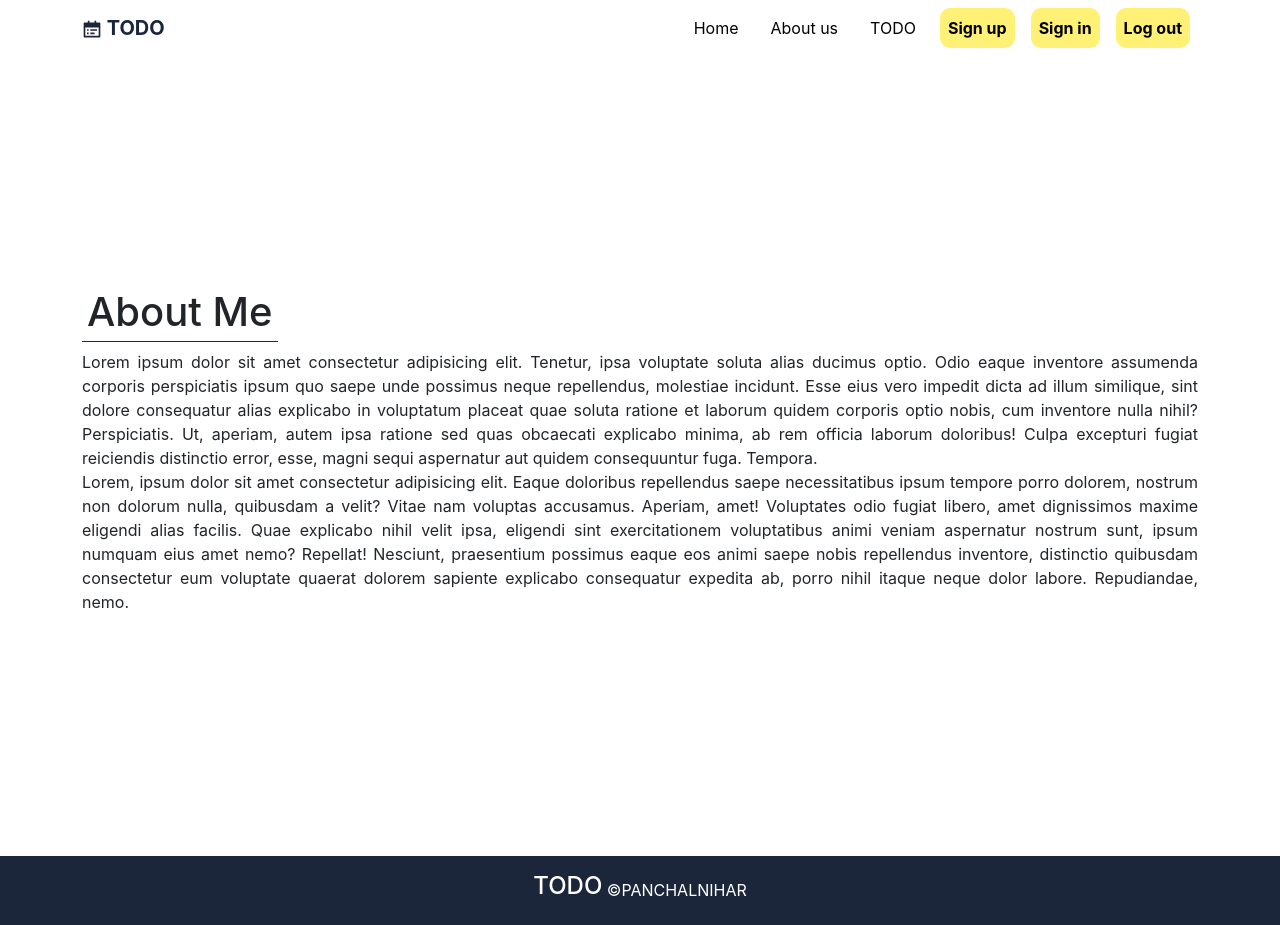
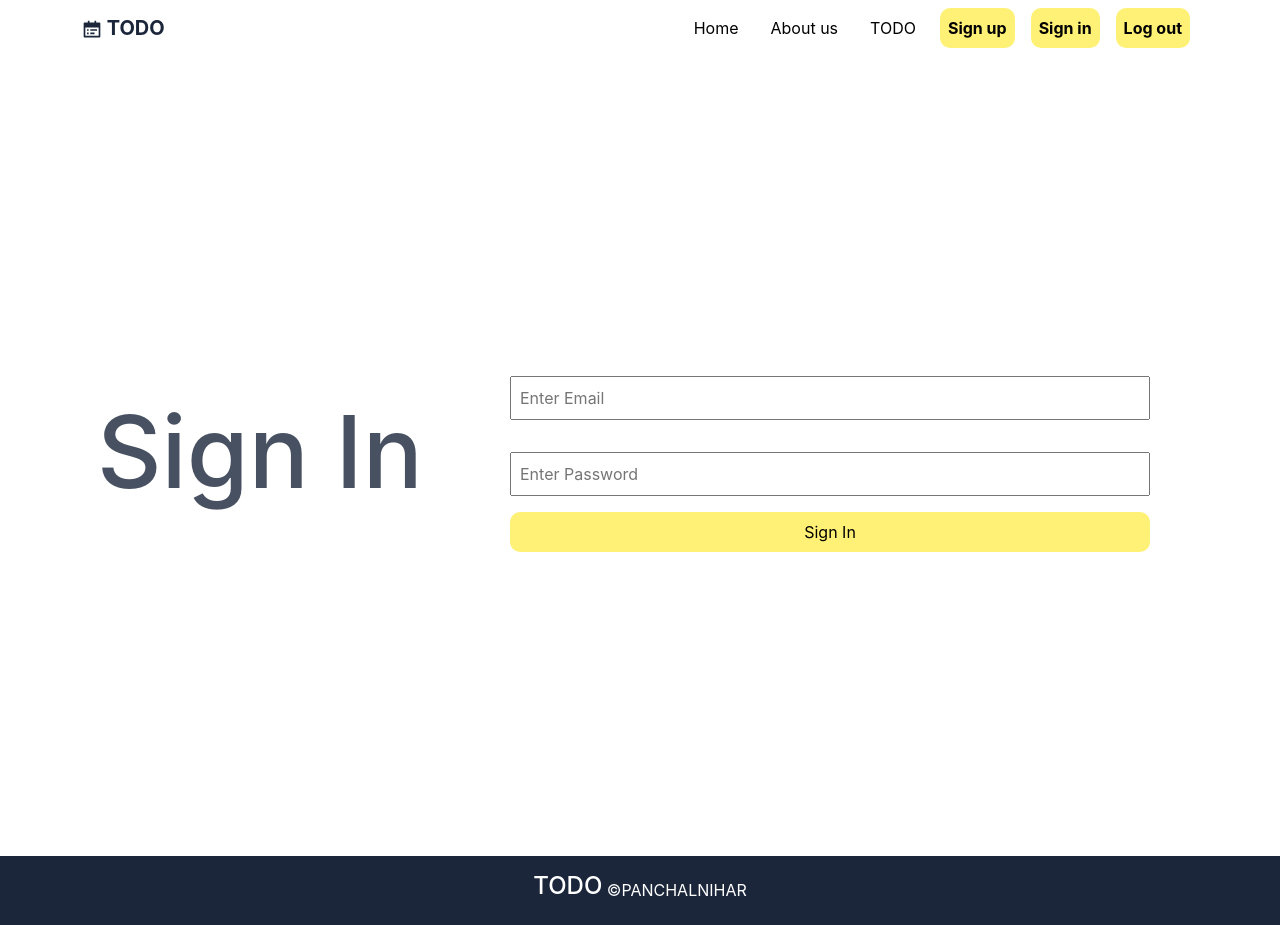
Before and after one commit to PanchalNihar/ToDoList, a React (Create React App) app in the folder frontend/frontend/: page /signin in a window 1280 px wide. Built offline with nearby package versions, Linux system fonts and the light colour scheme.

Commit message:
changes in frontend

```diff
--- a/frontend/frontend/src/App.js
+++ b/frontend/frontend/src/App.js
@@ -2,6 +2,9 @@
 import Home from "./components/home/Home";
 import Footer from "./components/footer/Footer";
 import About from "./components/about/About";
+import Signup from "./components/auth/Signup";
+import Login from "./components/auth/Login";
+import Todo from "./components/todo/Todo";
 import {BrowserRouter as Router,Routes,Route} from "react-router-dom"
 function App() {
   return (
@@ -11,8 +14,9 @@
         <Routes>
           <Route excat path="/" element={<Home/>}/>
           <Route path="/about" element={<About/>}/>
-          <Route path="/signup" element={<About/>}/>
-          <Route path="/signin" element={<About/>}/>
+          <Route path="/todo" element={<Todo/>}/>
+          <Route path="/signup" element={<Signup/>}/>
+          <Route path="/signin" element={<Login/>}/>
         </Routes>
       </Router>
       <Footer />
--- /dev/null
+++ b/frontend/frontend/src/components/auth/HeadingComp.jsx
@@ -0,0 +1,13 @@
+import React from "react";
+
+const HeadingComp = ({first,second}) => {
+  return (
+    <div>
+      <h1 className="text-center d-flex justify-content-center align-items-center sign-up-heading">
+        {first} {second}
+      </h1>
+    </div>
+  );
+};
+
+export default HeadingComp;
--- /dev/null
+++ b/frontend/frontend/src/components/auth/Login.jsx
@@ -0,0 +1,38 @@
+import React from "react";
+import "./signup.css";
+import HeadingComp from "./HeadingComp";
+const Login = () => {
+  return (
+    <div className="signup">
+      <div className="container">
+        <div className="row">
+          {/* Left Side */}
+          <div className="col-lg-4 d-flex col-left column justify-content-center align-items-center">
+            <HeadingComp first="Sign" second="In" />
+          </div>
+          {/* Right Side */}
+          <div className="col-lg-8 column d-flex column justify-content-center align-items-center">
+            <div className="d-flex flex-column my-3 w-100 p-5">
+              <input
+                className="p-2 my-3 input-signup"
+                type="email"
+                name="email"
+                placeholder="Enter Email"
+              />
+
+              <input
+                className="p-2 my-3 input-signup"
+                type="password"
+                name="password"
+                placeholder="Enter Password"
+              />
+              <button className="btn-signup p-2">Sign In</button>
+            </div>
+          </div>
+        </div>
+      </div>
+    </div>
+  );
+};
+
+export default Login;
--- /dev/null
+++ b/frontend/frontend/src/components/auth/Signup.jsx
@@ -0,0 +1,47 @@
+import React from "react";
+import "./signup.css";
+import HeadingComp from "./HeadingComp";
+const Signup = () => {
+  return (
+    <div className="signup">
+      <div className="container">
+        <div className="row">
+
+
+            {/* Left Side */}
+          <div className="col-lg-8 column d-flex column justify-content-center align-items-center">
+            <div className="d-flex flex-column my-3 w-100 p-5">
+              <input
+                className="p-2 my-3 input-signup"
+                type="email"
+                name="email"
+                placeholder="Enter Email"
+              />
+              <input
+                className="p-2 my-3 input-signup"
+                type="username"
+                name="username"
+                placeholder="Enter Username"
+              />
+              <input
+                className="p-2 my-3 input-signup"
+                type="password"
+                name="password"
+                placeholder="Enter Password"
+              />
+              <button className="btn-signup p-2">Sign Up</button>
+            </div>
+          </div>
+
+
+          {/* Right Side */}
+          <div className="col-lg-4 d-flex col-left column justify-content-center align-items-center">
+            <HeadingComp first="Sign" second="Up"/>
+          </div>
+        </div>
+      </div>
+    </div>
+  );
+};
+
+export default Signup;
--- /dev/null
+++ b/frontend/frontend/src/components/auth/signup.css
@@ -0,0 +1,22 @@
+.signup{
+    width: 100%;
+    height: 100vh;
+}
+.column{
+    height: 100vh;
+}
+.sign-up-heading{
+    font-size: 100px;
+    color:#1B263B;
+    opacity: 0.8;
+}
+.btn-signup{
+    background-color: #FFF176;
+    color: black;
+    outline: none;
+    border: none;
+    border-radius: 10px;
+}
+.input-signup{
+    outline: none;
+}
--- a/frontend/frontend/src/components/navbar/Navbar.jsx
+++ b/frontend/frontend/src/components/navbar/Navbar.jsx
@@ -44,7 +44,7 @@
                 <Link
                   className="nav-link active btn-nav "
                   aria-current="page"
-                  to0="/signup"
+                  to="/signup"
                 >
                   Sign up
                 </Link>
--- /dev/null
+++ b/frontend/frontend/src/components/todo/Todo.jsx
@@ -0,0 +1,68 @@
+import React, { useState } from "react";
+import "./todo.css";
+import TodoCards from "./TodoCards";
+
+const Todo = () => {
+  const [input, setInput] = useState({ title: "", body: "" });
+  const [array, setArray] = useState([]);
+  const show = () => {
+    document.getElementById("textarea").style.display = "block";
+  };
+
+  const change = (e) => {
+    const { name, value } = e.target;
+    setInput({ ...input, [name]: value });
+  };
+
+  const submit = () => {
+    setArray([...array, input]);
+    console.log(input);
+    setInput({ title: "", body: "" });
+  };
+
+  return (
+    <div className="todo">
+      <div className="container todo-main d-flex justify-content-center align-items-center my-4 flex-column">
+        <div className="d-flex flex-column todo-input-div w-50">
+          <input
+            type="text"
+            placeholder="Title"
+            className="my-2 p-3 todo-input"
+            name="title"
+            onClick={show}
+            value={input.title}
+            onChange={change}
+          />
+          <textarea
+            id="textarea"
+            type="text"
+            placeholder="Body"
+            name="body"
+            value={input.body}
+            onChange={change}
+            className="p-3 todo-input"
+          />
+        </div>
+        <div className="w-50 d-flex justify-content-end my-3">
+          <button className="add-btn p-2" onClick={submit}>
+            Add
+          </button>
+        </div>
+      </div>
+      <div className="todo-body">
+        <div className="container-fluid">
+          <div className="row">
+            {array &&
+              array.map((item, index) => (
+                <div className="col-lg-3 col-10 mx-5 my-2">
+                  <TodoCards title={item.title} body={item.body}/>
+                </div>
+              ))}
+          </div>
+        </div>
+      </div>
+    </div>
+  );
+};
+
+export default Todo;
--- /dev/null
+++ b/frontend/frontend/src/components/todo/TodoCards.jsx
@@ -0,0 +1,24 @@
+import React from "react";
+import "./todo.css";
+import { MdDelete } from "react-icons/md";
+import { GrUpdate } from "react-icons/gr";
+const TodoCards = ({ title, body }) => {
+  return (
+    <div className="p-3 todo-card ">
+      <div>
+        <h5>{title}</h5>
+        <p className="todo-card-p">{body.split("", 80)}</p>
+      </div>
+      <div className="d-flex justify-content-around">
+        <div className="d-flex justify-content-center align-items-center card-icon-head px-2 py-1">
+          <GrUpdate className="card-item "/>Update
+        </div>
+        <div className="d-flex justify-content-center align-items-center card-icon-head px-2 py-1 text-danger">
+          <MdDelete className="card-item del"/>Delete
+        </div>
+      </div>
+    </div>
+  );
+};
+
+export default TodoCards;
--- /dev/null
+++ b/frontend/frontend/src/components/todo/todo.css
@@ -0,0 +1,46 @@
+.todo {
+  width: 100%;
+  min-height: 100vh;
+  max-height: auto;
+}
+.todo-input {
+  border: none;
+  outline: none;
+}
+.todo-input-div {
+  border-radius: 10px;
+  box-shadow: rgba(0, 0, 0, 0.35) 0px 5px 15px;
+}
+#textarea {
+  display: none;
+}
+.add-btn {
+  background-color: #fff176;
+  border-radius: 5px;
+  color: black !important;
+  font-weight: bold;
+  border: none;
+  outline: none;
+}
+.todo-card{
+    border: 1px solid black;
+}
+.todo-card-p p{
+    text-align: justify;
+    text-justify: inter-word;
+}
+.card-item{
+    font-size: 18px;
+    cursor: pointer;
+}
+.del{
+    color: red;
+}
+.card-icon-head{
+    cursor: pointer;
+    transition: all 0.3s;
+}
+.card-icon-head:hover{
+    box-shadow: rgba(0, 0, 0, 0.35) 0px 5px 15px;
+    border-radius: 5px;
+}
```
